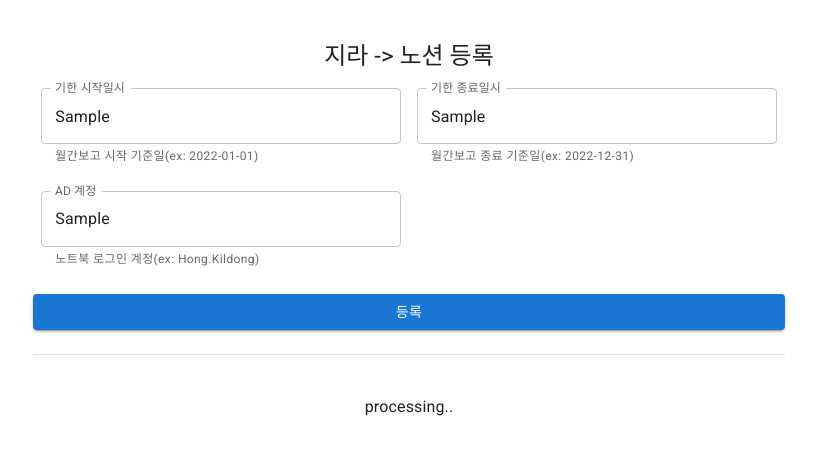
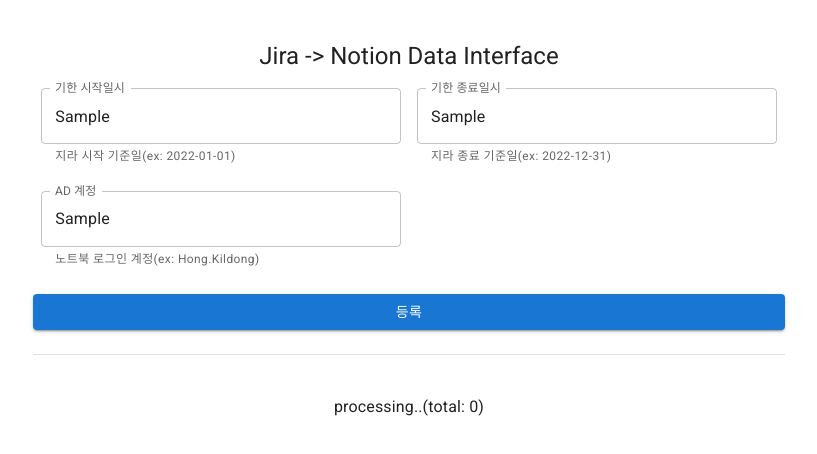
Before and after one commit to kimchanpong/jira-to-notion, a React (Create React App) app: page / in a window 1280 px wide. Both pictures are taken after typing "Sample", "Sample", "Sample" into the empty fields and a click on the button "등록". Shown: the top 454 px of the page, without its empty margins (231-1048 px from the left). Built offline with nearby package versions, Linux system fonts and the light colour scheme; no server answers.

Commit message:
ui 변경

```diff
--- a/src/component/App.js
+++ b/src/component/App.js
@@ -11,19 +11,23 @@
 function App() {
     const [loading, setLoading] = useState(false);
     const [historyList, setHistoryList] = useState([]);
+    const [totalCount, setTotalCount] = useState(0);
     const { register, handleSubmit } = useForm();
 
     const onSubmit = async (data) => {
         setLoading(true);
 
         // get jira history
-        const history = await getJiraHistory(data);
+        let getList = await getJiraHistory(data);
+
+        // state set history data
+        setHistoryList(getList);
+        setTotalCount(getList.length);
 
         // jira search list -> notion insert
-        const success = await insertNotion(data, history);
+        const result = await insertNotion(data, getList);
 
-        if(success) {
-            setHistoryList(history)
+        if(result) {
             setLoading(false);
         }
     }
@@ -44,7 +48,7 @@
             <CssBaseline />
 
             <Typography component="h1" variant="h5">
-                지라 -> 노션 등록
+                Jira -> Notion Data Interface
             </Typography>
 
             <SearchForm
@@ -53,6 +57,7 @@
 
             <SearchList
                 loading={loading}
+                totalCount={totalCount}
                 historyList={historyList}
             />
         </Box>
--- /dev/null
+++ b/src/component/HistoryLoading.js
@@ -0,0 +1,9 @@
+function HistoryLoading(props) {
+    return(
+        <div>
+            processing..(total: {props.totalCount})
+        </div>
+    )
+}
+
+export default HistoryLoading;
--- a/src/component/HistoryTable.js
+++ b/src/component/HistoryTable.js
@@ -1,4 +1,5 @@
 import React from 'react';
+import Typography from '@mui/material/Typography';
 import Table from '@mui/material/Table';
 import TableBody from '@mui/material/TableBody';
 import TableCell from '@mui/material/TableCell';
@@ -9,7 +10,20 @@
 
 function HistoryTable(props) {
     return (
-        <TableContainer component={Paper}>
+        <div>
+            <Typography
+                sx={{
+                    alignItems: 'center',
+                }}
+                // variant="h6"
+                // component="div"
+                component="h1"
+                variant="h5"
+            >
+                Notion 연동 내역
+            </Typography>
+
+            <TableContainer sx={{marginTop: 2}} component={Paper}>
                 <Table sx={{ minWidth: 650 }} aria-label="simple table">
                     <TableHead>
                         <TableRow>
@@ -78,6 +92,7 @@
                     </TableBody>
                 </Table>
             </TableContainer>
+        </div>
     )
 }
 
--- a/src/component/SearchForm.js
+++ b/src/component/SearchForm.js
@@ -16,14 +16,14 @@
                     id="startDate"
                     name="startDate"
                     label="기한 시작일시"
-                    helperText="월간보고 시작 기준일(ex: 2022-01-01)"
+                    helperText="지라 시작 기준일(ex: 2022-01-01)"
                     {...props.register('startDate')}
                 />
                 <TextField
                     id="endDate"
                     name="endDate"
                     label="기한 종료일시"
-                    helperText="월간보고 종료 기준일(ex: 2022-12-31)"
+                    helperText="지라 종료 기준일(ex: 2022-12-31)"
                     {...props.register('endDate')}
                 />
             </Box>
--- a/src/component/SearchList.js
+++ b/src/component/SearchList.js
@@ -1,6 +1,7 @@
 import React from 'react';
 import HistoryTable from "./HistoryTable";
 import Box from "@mui/material/Box";
+import HistoryLoading from "./HistoryLoading";
 
 function SearchList(props) {
     return (
@@ -10,7 +11,9 @@
         }}>
             {
                 props.loading ?
-                    'processing..'
+                    <HistoryLoading
+                        totalCount={props.totalCount}
+                    />
                     :
                     props.historyList.length > 0 ?
                         <HistoryTable historyList={props.historyList} />
--- a/src/interface/jira/base.js
+++ b/src/interface/jira/base.js
@@ -10,7 +10,7 @@
 }
 
 function getJiraHistoryDto(history) {
-    const mergeList = history['issues'];
+    const mergeList = history;
     let jiraDtoArray = [];
     for(let issue of mergeList) {
         jiraDtoArray.push(new jiraDto(issue));
--- a/src/interface/jira/client.js
+++ b/src/interface/jira/client.js
@@ -22,7 +22,7 @@
             this.header
         );
 
-        return getList;
+        return getList['issues'];
     }
 }
 
--- a/src/interface/notion/base.js
+++ b/src/interface/notion/base.js
@@ -53,7 +53,6 @@
         auth: process.env.REACT_APP_NOTION_TOKEN
     });
 
-    let flag;
     const jiraDto = getJiraHistoryDto(history);
     const { id } = await getDataBaseId('JIRA');
     const dataList = await getDataList(id);
@@ -80,7 +79,7 @@
                     properties: jira.getNotionProperties()
                 });
             } else {
-                response = notion.pageCreate({
+                response = await notion.pageCreate({
                     parent: {
                         database_id: id,
                     },
@@ -88,16 +87,13 @@
                     // children: jira.getChildren()
                 });
             }
-
-            flag = true;
         }catch (e) {
             console.error(e);
             console.log(jira);
-            flag = false;
         }
     }
 
-    return flag;
+    return true;
 }
 
 export { insertNotion };
```
Also changed, not shown: 1 other file (tests, documents, lock files or other folders). Lines whose indentation alone changed are shown as unchanged.
